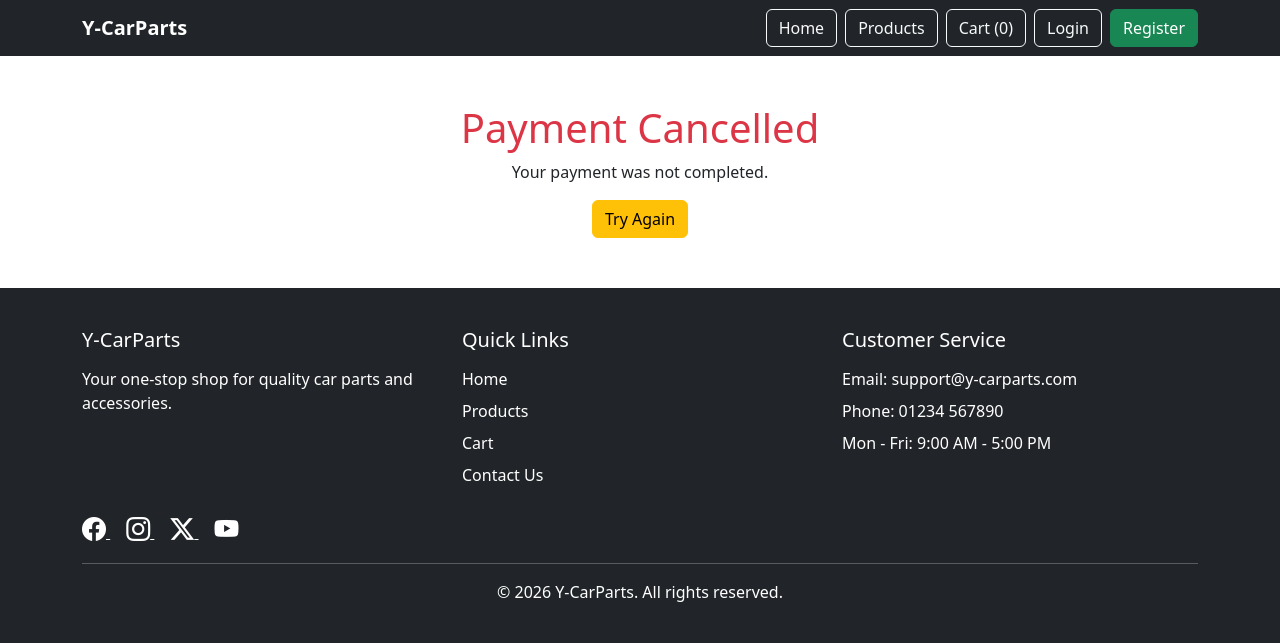
After one commit to Y40Y50/Y-CarParts, a Django app: page /cancel/ in a window 1280 px wide. The commit adds this page. Shown: the top 643 px of the page. Run offline with Django 5.2, Linux system fonts and the light colour scheme.

Commit message:
Added Stripe checkout integration

```diff
--- /dev/null
+++ b/checkout/templates/checkout/cancel.html
@@ -0,0 +1,19 @@
+{% extends 'base.html' %}
+
+{% block content %}
+
+<div class="text-center mt-5">
+    <h1 class="text-danger">
+        Payment Cancelled
+    </h1>
+
+    <p>
+        Your payment was not completed.
+    </p>
+
+    <a href="{% url 'checkout' %}" class="btn btn-warning">
+        Try Again
+    </a>
+</div>
+
+{% endblock %}
--- /dev/null
+++ b/checkout/urls.py
@@ -0,0 +1,6 @@
+from django.urls import path
+from .views import checkout
+
+urlpatterns = [
+    path('checkout/', checkout, name='checkout'),
+]
--- a/checkout/views.py
+++ b/checkout/views.py
@@ -1,5 +1,9 @@
+import stripe
+from django.conf import settings
+stripe.api_key = settings.STRIPE_SECRET_KEY
 from django.shortcuts import render, redirect
 from .models import Order
+from django.http import JsonResponse
 
 def checkout(request):
 
@@ -19,3 +23,39 @@ def checkout(request):
         request,
         'checkout/checkout.html'
     )
+
+def payment_success(request):
+    return render(
+        request,
+        'checkout/success.html'
+    )
+
+
+def payment_cancel(request):
+    return render(
+        request,
+        'checkout/cancel.html'
+    )
+
+def create_checkout_session(request):
+
+    session = stripe.checkout.Session.create(
+        payment_method_types=['card'],
+        line_items=[
+            {
+                'price_data': {
+                    'currency': 'gbp',
+                    'product_data': {
+                        'name': 'Y-CarParts Order',
+                    },
+                    'unit_amount': 1000,
+                },
+                'quantity': 1,
+            }
+        ],
+        mode='payment',
+        success_url='http://127.0.0.1:8000/success/',
+        cancel_url='http://127.0.0.1:8000/cancel/',
+    )
+
+    return redirect(session.url)
--- a/templates/checkout/checkout.html
+++ b/templates/checkout/checkout.html
@@ -4,7 +4,7 @@
 
 <h1>Checkout</h1>
 
-<form method="post">
+<form action="{% url 'create_checkout_session' %}" method="POST">
     {% csrf_token %}
 
     <div class="mb-3">
@@ -14,7 +14,7 @@
 
     <div class="mb-3">
         <label class="form-label">Email</label>
-        <input type="email" name="email" class="form-control" required>
+        <input type="email" name="email" class="form-control" value="{{ user.email }}" required>
     </div>
 
     <div class="mb-3">
--- a/y_carparts/settings.py
+++ b/y_carparts/settings.py
@@ -11,6 +11,7 @@ https://docs.djangoproject.com/en/6.0/ref/settings/
 """
 
 from pathlib import Path
+import os
 
 # Build paths inside the project like this: BASE_DIR / 'subdir'.
 BASE_DIR = Path(__file__).resolve().parent.parent
@@ -132,3 +133,7 @@ MEDIA_ROOT = BASE_DIR / 'media'
 
 LOGIN_REDIRECT_URL = '/'
 LOGOUT_REDIRECT_URL = '/'
+
+
+STRIPE_PUBLIC_KEY = os.environ.get('STRIPE_PUBLIC_KEY')
+STRIPE_SECRET_KEY = os.environ.get('STRIPE_SECRET_KEY')
--- a/y_carparts/urls.py
+++ b/y_carparts/urls.py
@@ -4,7 +4,6 @@ from cart.views import add_to_cart
 from cart.views import cart_view, remove_from_cart
 from django.conf import settings
 from django.conf.urls.static import static
-from checkout.views import checkout
 
 
 from products.views import (
@@ -20,6 +19,15 @@ from cart.views import (
     increase_quantity,
     decrease_quantity,
 )
+
+from checkout.views import (
+    checkout,
+    payment_success,
+    payment_cancel,
+    create_checkout_session,
+)
+
+
 
 urlpatterns = [
     path('admin/', admin.site.urls),
@@ -70,7 +78,23 @@ urlpatterns = [
     path('', include('django.contrib.auth.urls')),
     path('', include('profiles.urls')),
 
-    path('', include('profiles.urls')),
+    path(
+        'success/',
+        payment_success,
+        name='payment_success'
+    ),
+
+    path(
+        'cancel/',
+        payment_cancel,
+        name='payment_cancel'
+    ),
+    path(
+        'create-checkout-session/',
+        create_checkout_session,
+        name='create_checkout_session'
+    ),
+
 ]
 
 
```
Also changed, not shown: checkout/templates/checkout/success.html (added, +19 -0 lines).
